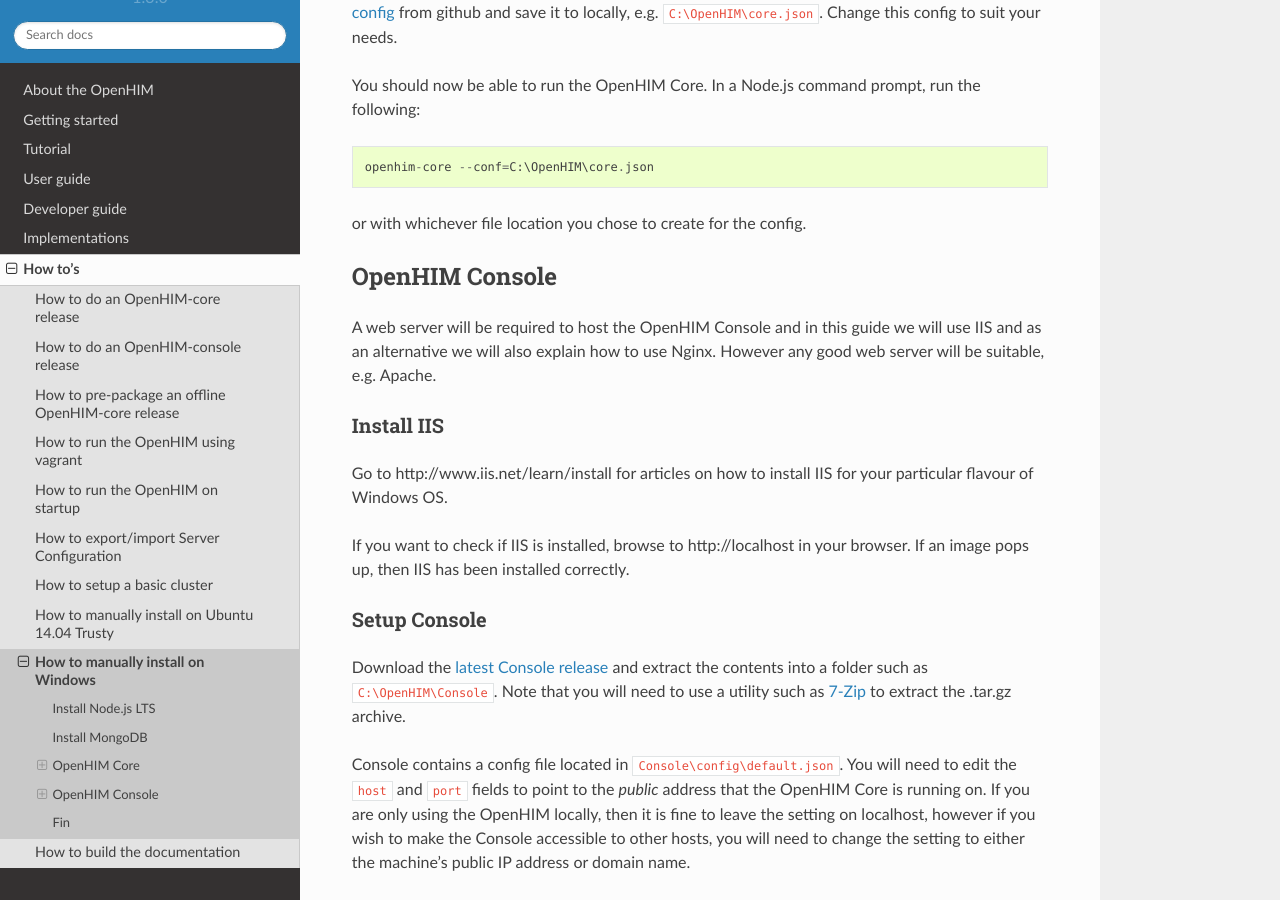
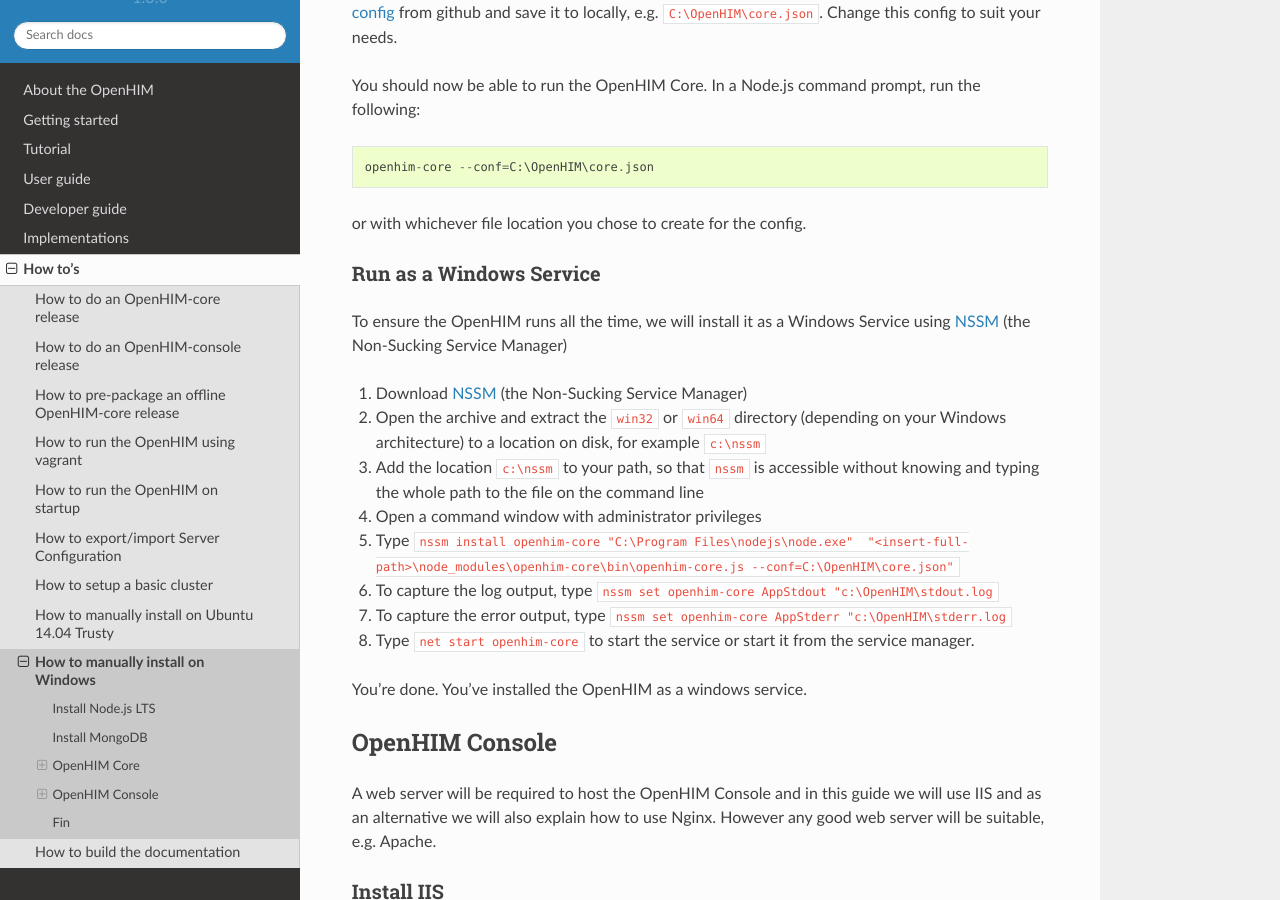
Before and after one commit to jembi/openhim-core-js, a Sphinx documentation site: the page built from docs/how-to/how-to-install-on-windows.md, in a window 1280 px wide and 900 px high, scrolled down 1071 px. Built offline with Sphinx 7.4.7 and the Read the Docs theme 2.0.0, drawn with Linux system fonts in a browser that asks for light colours.

Commit message:
Add instructions on how to run OpenHIM as a Windows Service

````diff
--- a/docs/how-to/how-to-install-on-windows.md
+++ b/docs/how-to/how-to-install-on-windows.md
@@ -37,6 +37,21 @@
 openhim-core --conf=C:\OpenHIM\core.json
 ```
 or with whichever file location you chose to create for the config.
+
+### Run as a Windows Service
+
+To ensure the OpenHIM runs all the time, we will install it as a Windows Service using [NSSM](http://nssm.cc/download) (the Non-Sucking Service Manager)
+
+1. Download [NSSM](http://nssm.cc/download) (the Non-Sucking Service Manager)
+2. Open the archive and extract the `win32` or `win64` directory (depending on your Windows architecture) to a location on disk, for example `c:\nssm`
+3. Add the location `c:\nssm` to your path, so that `nssm` is accessible without knowing and typing the whole path to the file on the command line
+4. Open a command window with administrator privileges
+5. Type `nssm install openhim-core "C:\Program Files\nodejs\node.exe"  "<insert-full-path>\node_modules\openhim-core\bin\openhim-core.js --conf=C:\OpenHIM\core.json"`
+6. To capture the log output, type `nssm set openhim-core AppStdout "c:\OpenHIM\stdout.log`
+7. To capture the error output, type `nssm set openhim-core AppStderr "c:\OpenHIM\stderr.log`
+8. Type `net start openhim-core` to start the service or start it from the service manager.
+
+You’re done. You’ve installed the OpenHIM as a windows service.
 
 ## OpenHIM Console
 
````
